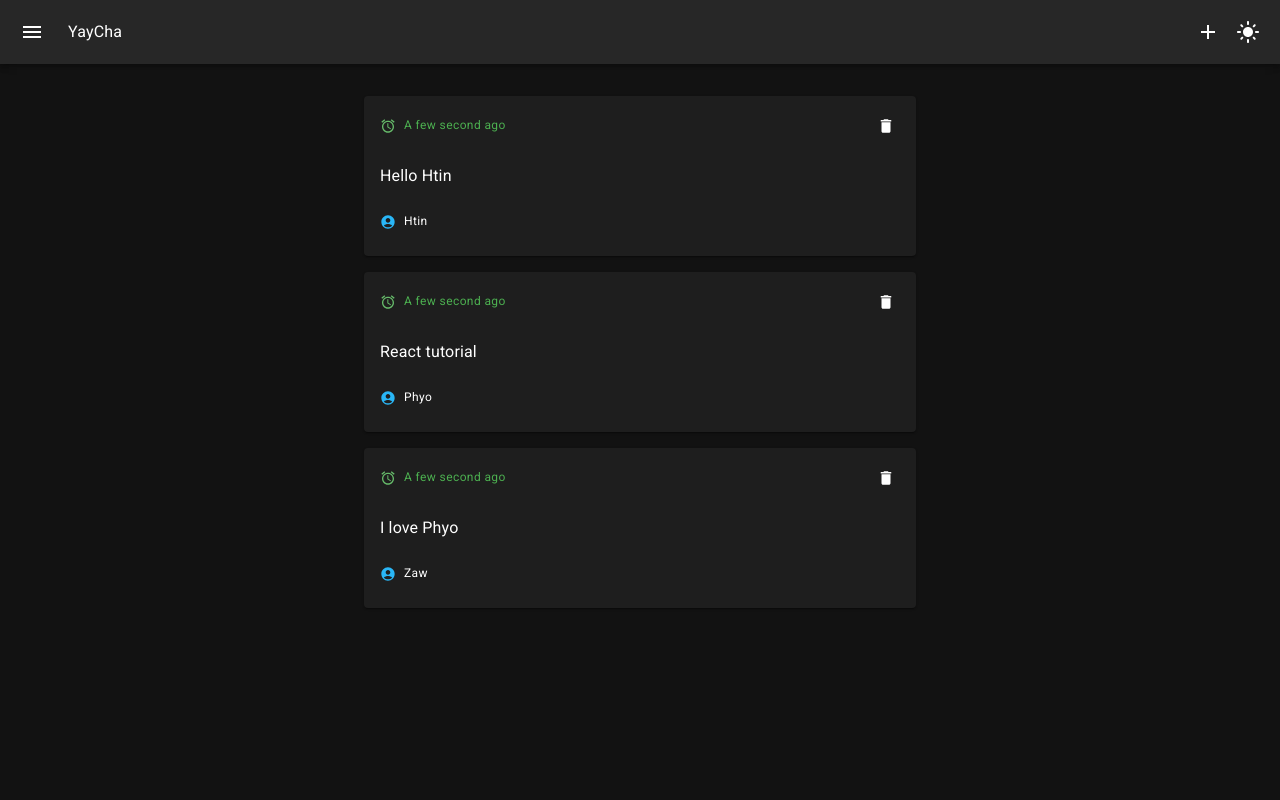
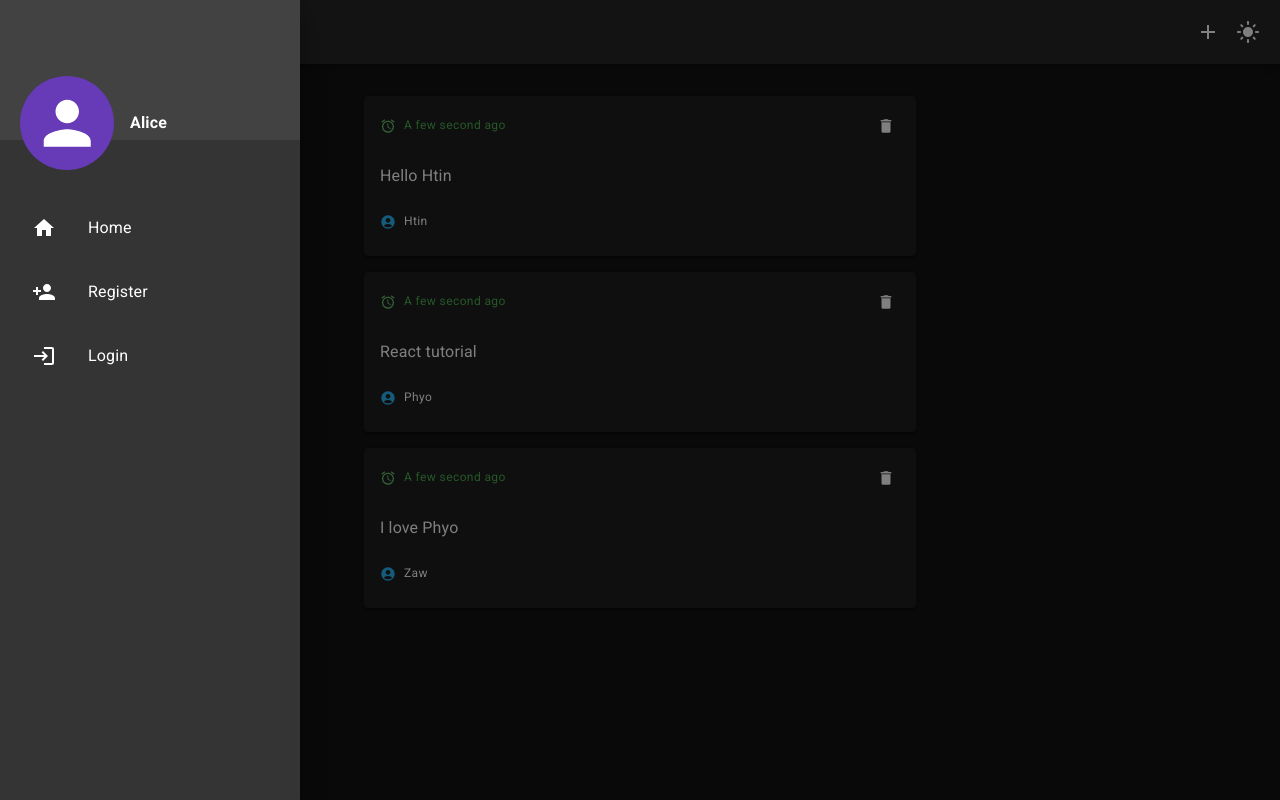
Before and after one commit to htikelinn/yaycha1, a React (Vite) app: page / in a window 1280 px wide. Both pictures are taken after a click on the button 32 px from the left and 32 px from the top of the page. Built offline with nearby package versions, Linux system fonts and the light colour scheme.

Commit message:
add theme and drawer slidebar, use memo

```diff
--- a/src/App.jsx
+++ b/src/App.jsx
@@ -7,7 +7,7 @@ import Container from '@mui/material/Container';
 import Header from './components/Header'
 
 export default function App() {
-  const {showForm } = useApp();
+  const {showForm, setGlobalMsg } = useApp();
   const [data, setData] = useState([
     { id: 1, content: "Hello Htin", name: "Htin" },
     { id: 2, content: "React tutorial", name: "Phyo" },
@@ -15,11 +15,13 @@ export default function App() {
 
   const remove = id => {
     setData(data.filter(item => item.id !== id))
+    setGlobalMsg("An item deleted")
   }
 
   const add = (content, name) => {
     const id = data[data.length - 1].id + 1;
     setData([...data, { id, content, name }])
+    setGlobalMsg("An item added")
   }
 
 
--- a/src/ThemedApp.jsx
+++ b/src/ThemedApp.jsx
@@ -1,27 +1,48 @@
-import React, { useState } from 'react'
+import React, { useMemo, useState } from 'react'
 import App from './App'
 import { AppContext } from './AppContext';
-import { CssBaseline, createTheme, ThemeProvider } from '@mui/material'
-import Header from './components/Header';
-import Form from './components/Form';
+import { CssBaseline, createTheme, ThemeProvider, Snackbar } from '@mui/material'
+import { deepPurple, grey } from '@mui/material/colors';
+import AppDrawer from './components/AppDrawer';
 
-const theme = createTheme({
-    palette: {
-        mode: 'dark'
-    }
-})
+// const theme = createTheme({
+//     palette: {
+//         mode: 'dark'
+//     }
+// })
 
 
 export default function ThemedApp() {
     const [showForm, setShowForm] = useState(false)
+    const [mode, setMode] = useState('dark')
+    const [showDrawer, setShowDrawer] = useState(false)
+    const [globalMsg, setGlobalMsg] = useState(null)
+    const [auth, setAuth] = useState(null)
 
-    // const [mode, setMode] = useState('dark')
+
+    const theme = useMemo(() => {
+        return createTheme({
+            palette: { mode, primary: deepPurple, banner: mode === "dark" ? grey[800] : grey[200],
+                text: {
+                    fade: grey[500],
+                },
+             },
+        });
+    }, [mode]);
     return (
         <ThemeProvider theme={theme}>
-            <AppContext.Provider value={{ showForm, setShowForm }}>
-                {/* <Header /> */}
-                {/* <Form /> */}
+            <AppContext.Provider value={{ showForm, setShowForm, mode, setMode,
+                showDrawer, setShowDrawer, globalMsg, setGlobalMsg, auth, setAuth
+             }}>
                 <App />
+                <AppDrawer />
+                <Snackbar anchorOrigin={{
+                    horizontal: "center",
+                    vertical: "bottom",
+                }} open = {Boolean(globalMsg)}
+                autoHideDuration={6000}
+                onClose={() => setGlobalMsg(null)}
+                message = {globalMsg} />
                 <CssBaseline />
             </AppContext.Provider>
         </ThemeProvider>
--- /dev/null
+++ b/src/components/AppDrawer.jsx
@@ -0,0 +1,103 @@
+import {
+    Box, Drawer, Divider, List, ListItem, ListItemButton,
+    ListItemIcon, ListItemText, Avatar, Typography,
+} from "@mui/material";
+
+import {
+    Home as HomeIcon,
+    Person as ProfileIcon,
+    Logout as LogoutIcon,
+    PersonAdd as RegisterIcon,
+    Login as LoginIcon,
+} from "@mui/icons-material";
+
+import { deepPurple } from "@mui/material/colors";
+import { useApp } from "../AppContext";
+
+export default function AppDrawer() {
+    const { showDrawer, setShowDrawer, auth, setAuth } = useApp();
+    return (
+        <div>
+            <Drawer open={showDrawer} onClose={() => setShowDrawer(false)}>
+                <Box sx={{
+                    mb: 6,
+                    width: 300,
+                    height: 140,
+                    bgcolor: "banner",
+                    position: "relative",
+                }}>
+                    <Box sx={{
+                        gap: 2,
+                        display: "flex",
+                        flexDirection: "row",
+                        alignItems: "center",
+                        position: "absolute",
+                        left: 20,
+                        bottom: -30,
+                    }}>
+                        <Avatar sx={{
+                            width: 94,
+                            height: 94,
+                            color: "white",
+                            background: deepPurple[500],
+                        }} />
+                        <Typography sx={{ fontWeight: 'bold' }}>Alice</Typography>
+                    </Box>
+                </Box>
+                <List>
+                    <ListItem>
+                        <ListItemButton>
+                            <ListItemIcon>
+                                <HomeIcon />
+                            </ListItemIcon>
+                            <ListItemText> Home </ListItemText>
+                        </ListItemButton>
+                    </ListItem>
+
+                    {auth && (
+                        <>
+                            <ListItem>
+                                <ListItemButton>
+                                    <ListItemIcon>
+                                        <ProfileIcon />
+                                    </ListItemIcon>
+                                    <ListItemText>Profile</ListItemText>
+                                </ListItemButton>
+                            </ListItem>
+                            <ListItem>
+                                <ListItemButton onClick={() => setAuth(null)}>
+                                    <ListItemIcon>
+                                        <LogoutIcon color="error" />
+                                    </ListItemIcon>
+                                    <ListItemText>Logout</ListItemText>
+                                </ListItemButton>
+                            </ListItem>
+                        </>
+                    )}
+
+                    {!auth && (
+                        <>
+                            <ListItem>
+                                <ListItemButton>
+                                    <ListItemIcon>
+                                        <RegisterIcon />
+                                    </ListItemIcon>
+                                    <ListItemText>Register</ListItemText>
+                                </ListItemButton>
+                            </ListItem>
+                            <ListItem>
+                                <ListItemButton onClick={() => setAuth(true)}>
+                                    <ListItemIcon>
+                                        <LoginIcon />
+                                    </ListItemIcon>
+                                    <ListItemText>Login</ListItemText>
+                                </ListItemButton>
+                            </ListItem>
+                        </>
+                    )}
+
+                </List>
+            </Drawer>
+        </div>
+    )
+}
--- a/src/components/Header.jsx
+++ b/src/components/Header.jsx
@@ -1,30 +1,37 @@
 import React from 'react'
-import { AppBar, Box, IconButton, Menu, MenuItem, Toolbar, Typography } from '@mui/material';
+import { AppBar, Box, IconButton, Toolbar, Typography } from '@mui/material';
 import {
     Menu as MenuIcon,
     Add as AddIcon,
     LightMode as LightModeIcon,
-Add,
     LightMode,
+    DarkMode,
 } from "@mui/icons-material";
 import { useApp } from '../AppContext';
+import AppDrawer from './AppDrawer';
 
 export default function Header() {
-    const { showForm, setShowForm } = useApp();
+    const { showForm, setShowForm, mode, setMode, setShowDrawer } = useApp();
     return (
         <AppBar position='static'>
             <Toolbar>
-                <IconButton color='inherit' edge='start'>
+                <IconButton color='inherit' edge='start' onClick={() => setShowDrawer(true)}>
                     <MenuIcon />
                 </IconButton>
-                <Typography sx={{ flexGrow: 1, ml: 2 }}>YayCha</Typography>
+                <Typography sx={{ flexGrow: 1, ml: 2,}}>YayCha</Typography>
                 <Box>
                     <IconButton color='inherit' onClick={() => setShowForm(!showForm)}>
                         <AddIcon />
                     </IconButton>
-                    <IconButton color='inherit' edge='end'>
+                    {mode === "dark" ? (
+                        <IconButton color='inherit' edge='end' onClick={() => setMode("light")}>
                             <LightMode />
                         </IconButton>
+                    ) : (
+                        <IconButton color='inherit' edge='end' onClick={() => setMode("dark")}>
+                            <DarkMode />
+                        </IconButton>
+                    )}
                 </Box>
             </Toolbar>
         </AppBar>
```
Lines whose indentation alone changed are shown as unchanged.
